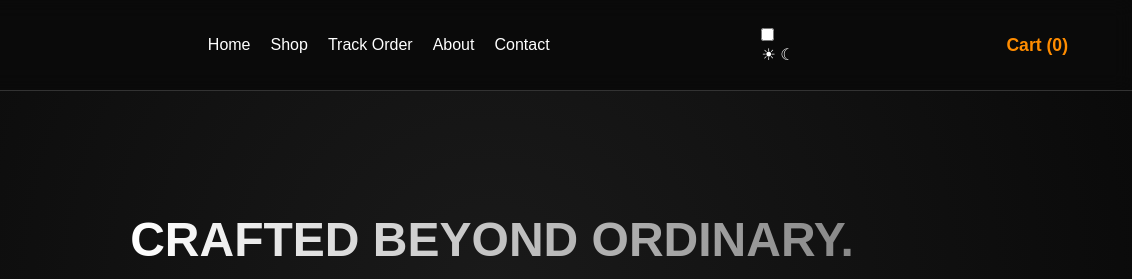
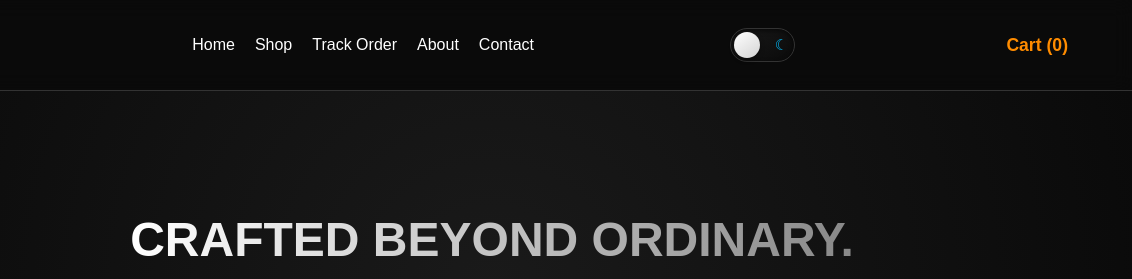
Before and after one commit to rajendrarathod272002-rgb/vibe, a plain HTML site: page index.html in a window 1280 px wide. Shown: the top 279 px of the page, 148-1280 px from the left. Drawn offline with nearby package versions, Linux system fonts and the light colour scheme.

Commit message:
Update style.css

```diff
--- a/style.css
+++ b/style.css
@@ -384,3 +384,85 @@ footer {
         text-align: center;
     }
 }
+/* =========================================
+   PREMIUM THEME TOGGLE SWITCH
+   ========================================= */
+.theme-switch {
+    position: relative;
+    display: inline-block;
+    width: 65px;
+    height: 34px;
+    margin-right: 15px;
+}
+
+.theme-switch input {
+    opacity: 0;
+    width: 0;
+    height: 0;
+}
+
+.slider {
+    position: absolute;
+    cursor: pointer;
+    top: 0; left: 0; right: 0; bottom: 0;
+    background: linear-gradient(145deg, #1a1a1a, #0a0a0a); /* Dark metallic */
+    border: 1px solid #333;
+    transition: 0.4s;
+    border-radius: 34px;
+    box-shadow: inset 0 2px 5px rgba(0,0,0,0.6);
+    display: flex;
+    justify-content: space-between;
+    align-items: center;
+    padding: 0 6px;
+}
+
+.slider:before {
+    position: absolute;
+    content: "";
+    height: 26px;
+    width: 26px;
+    left: 3px;
+    bottom: 3px;
+    background: linear-gradient(145deg, #ffffff, #d4d4d4);
+    transition: 0.4s cubic-bezier(0.4, 0, 0.2, 1);
+    border-radius: 50%;
+    box-shadow: 0 2px 5px rgba(0,0,0,0.4);
+    z-index: 2;
+}
+
+/* Light Mode State */
+input:checked + .slider {
+    background: linear-gradient(145deg, #e0e0e0, #ffffff);
+    border-color: #ccc;
+    box-shadow: inset 0 2px 5px rgba(0,0,0,0.1);
+}
+
+input:checked + .slider:before {
+    transform: translateX(31px); /* Knob slides to right */
+    background: linear-gradient(145deg, #1a1a1a, #333);
+}
+
+/* Icons */
+.icon {
+    font-size: 15px;
+    z-index: 1;
+    transition: 0.4s;
+}
+
+.sun-icon {
+    color: #FF8C00;
+    opacity: 0.4;
+}
+
+.moon-icon {
+    color: #00BFFF;
+    opacity: 1;
+}
+
+input:checked + .slider .sun-icon {
+    opacity: 1;
+}
+
+input:checked + .slider .moon-icon {
+    opacity: 0.4;
+}
```
